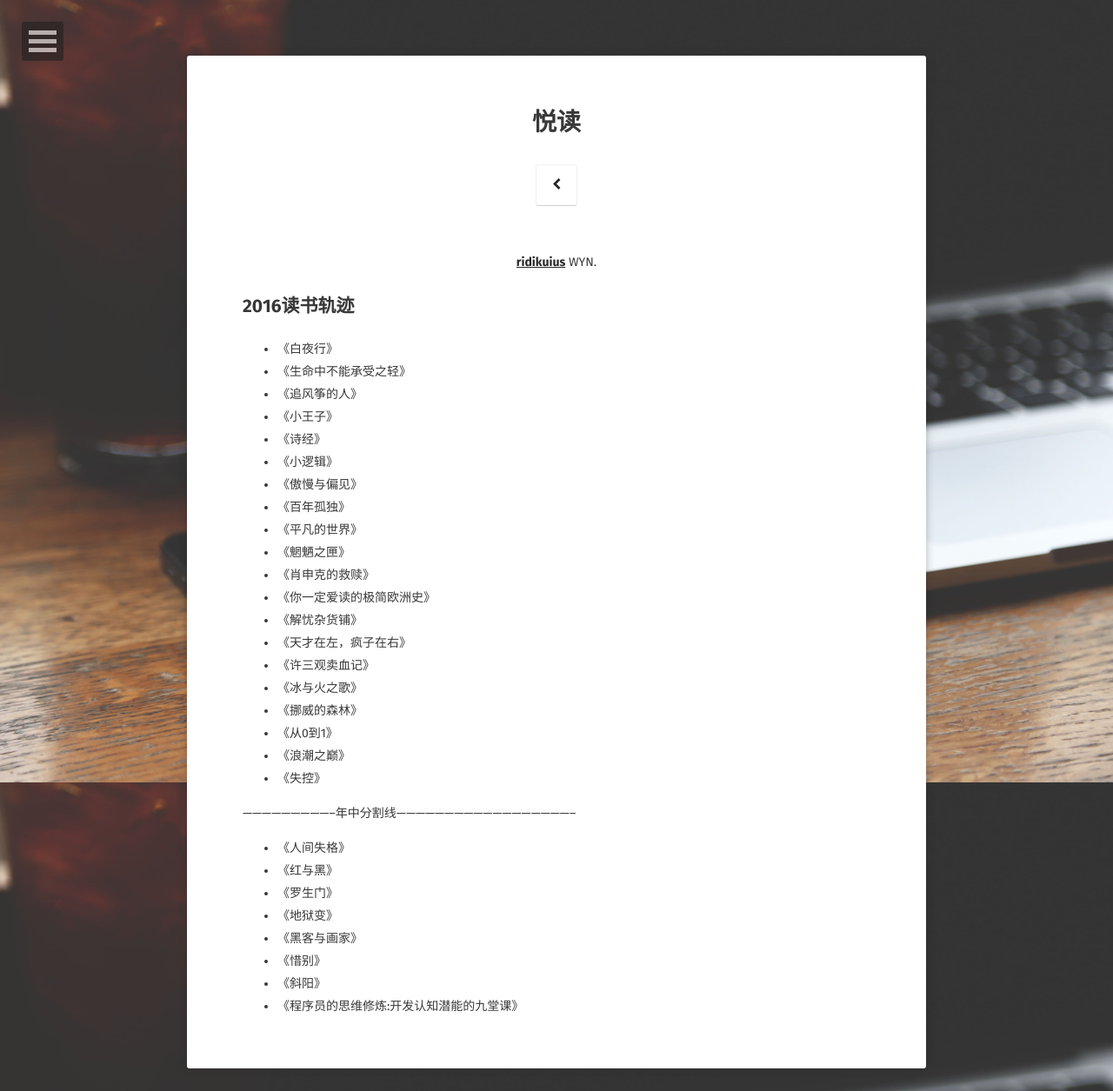
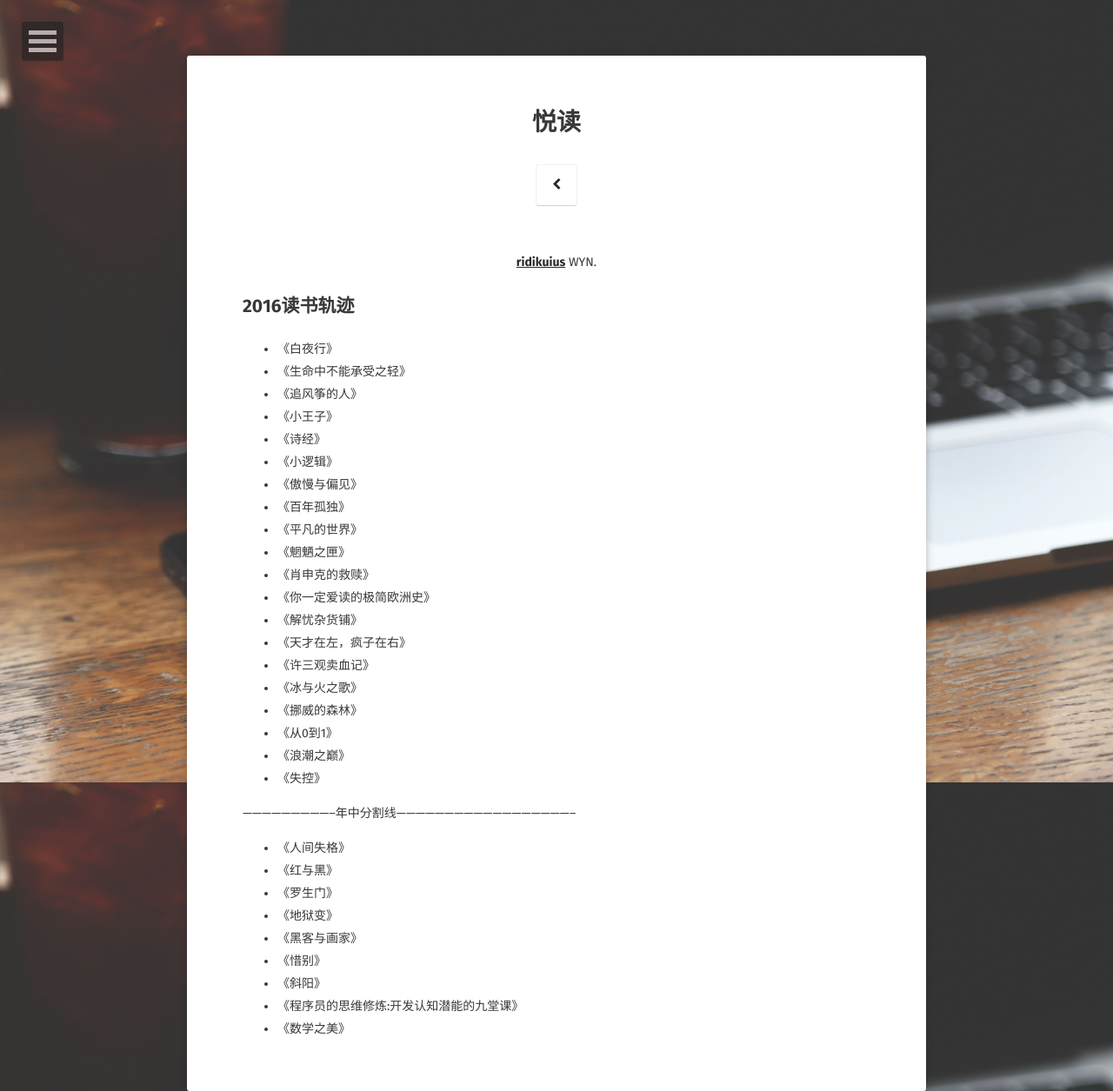
Before and after one commit to ridikuius/ridikuius.github.io, a Jekyll site: the page built from about/index.md, in a window 1280 px wide. Shown: the whole page at 87% size. Built offline with Jekyll 4.4.1, drawn with Linux system fonts in a browser that asks for light colours; some web fonts are replaced.

Commit message:
Update index.md

```diff
--- a/about/index.md
+++ b/about/index.md
@@ -40,3 +40,4 @@ comments: false
 * 《惜别》
 * 《斜阳》
 * 《程序员的思维修炼:开发认知潜能的九堂课》
+* 《数学之美》
```
